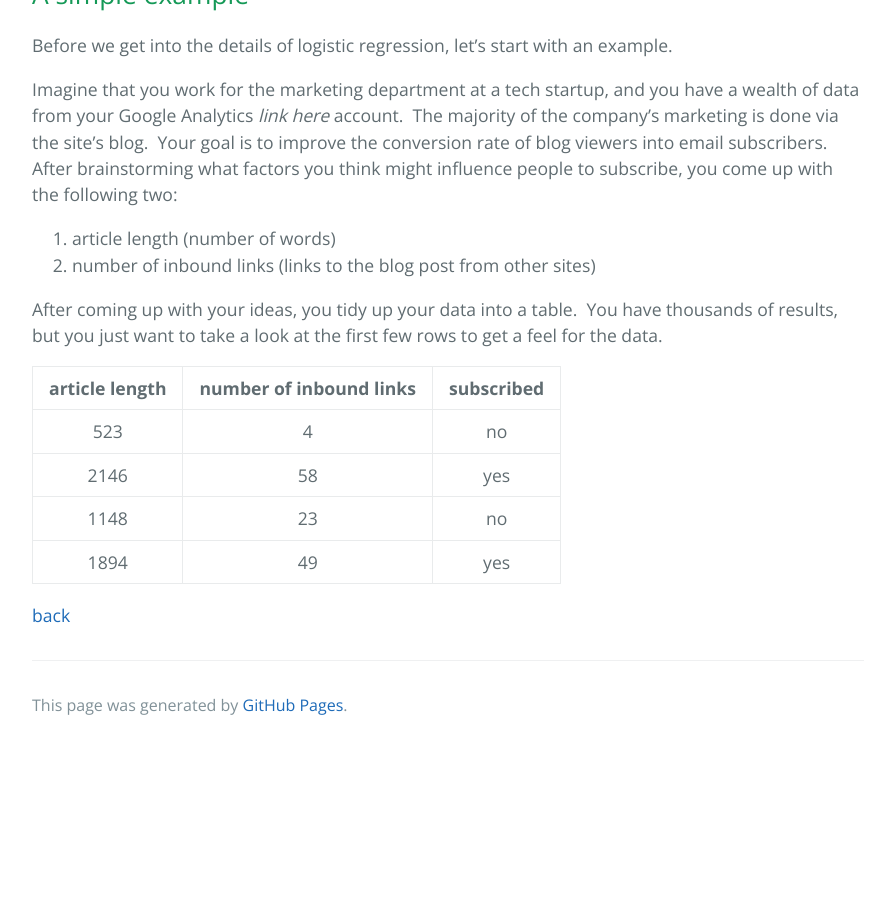
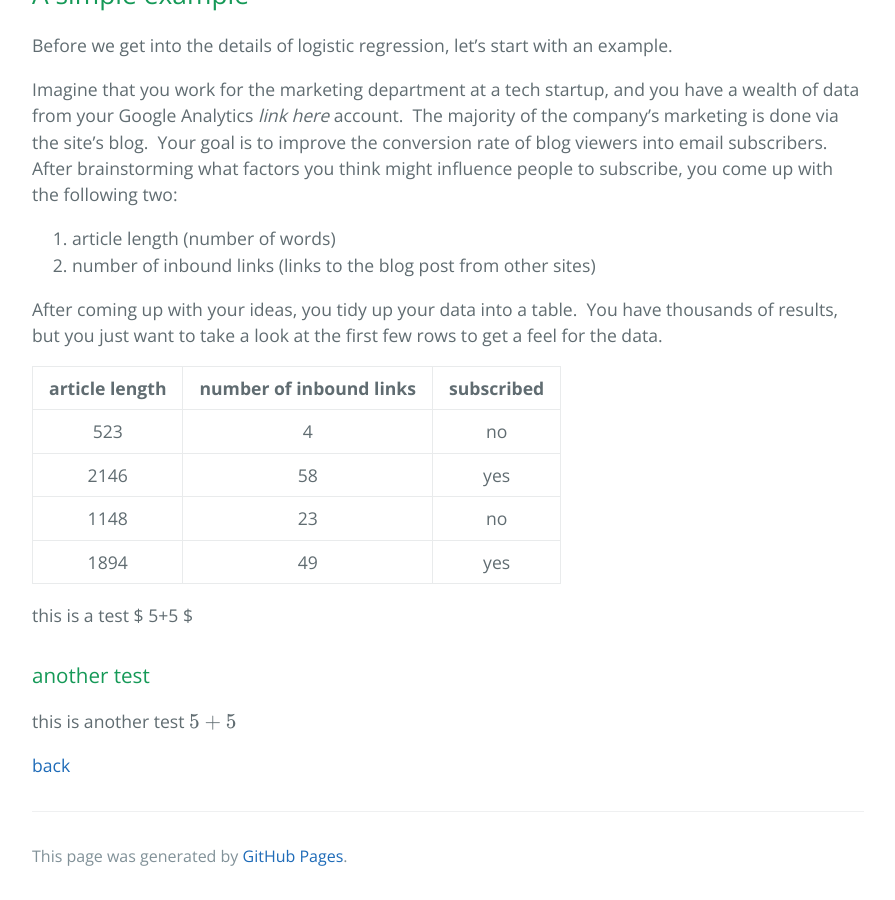
Before and after one commit to jtsulliv/jtsulliv.github.io, a Jekyll site: the page built from another-page.md, in a window 1280 px wide and 900 px high, scrolled down 582 px. Shown: the whole window, without its empty margins (192-1087 px from the left). Built offline with Jekyll 4.4.1, drawn with Linux system fonts in a browser that asks for light colours; formulas are drawn with MathJax 3; before the commit the page ends 1331 px from its top, so only the background shows below that.

Commit message:
Update another-page.md

```diff
--- a/another-page.md
+++ b/another-page.md
@@ -28,6 +28,9 @@ article length|number of inbound links|subscribed
 1148|23|no
 1894|49|yes
 
+this is a test $ 5+5 $
 
+### another test
+this is another test $$ 5+5 $$
 
 [back](./)
```
